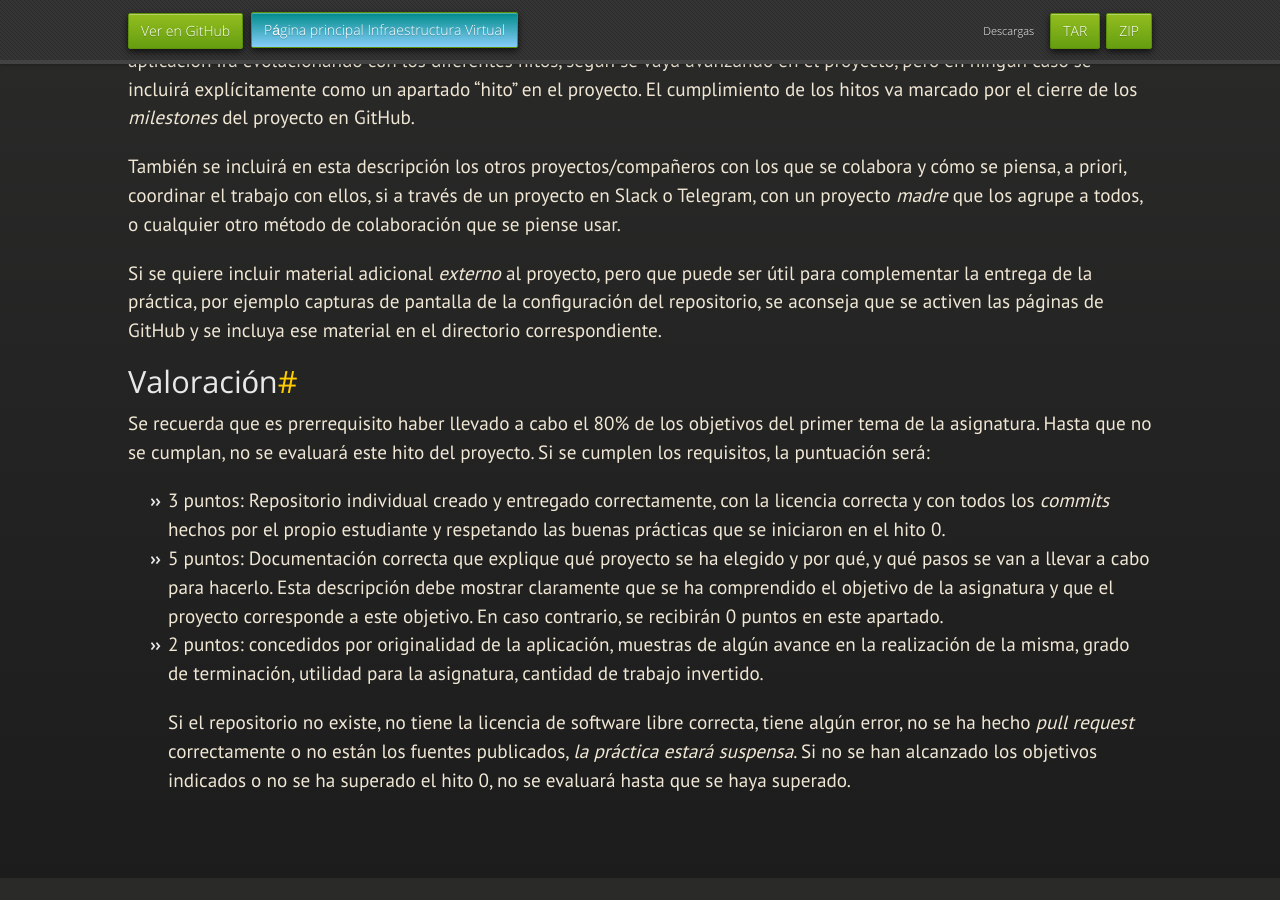
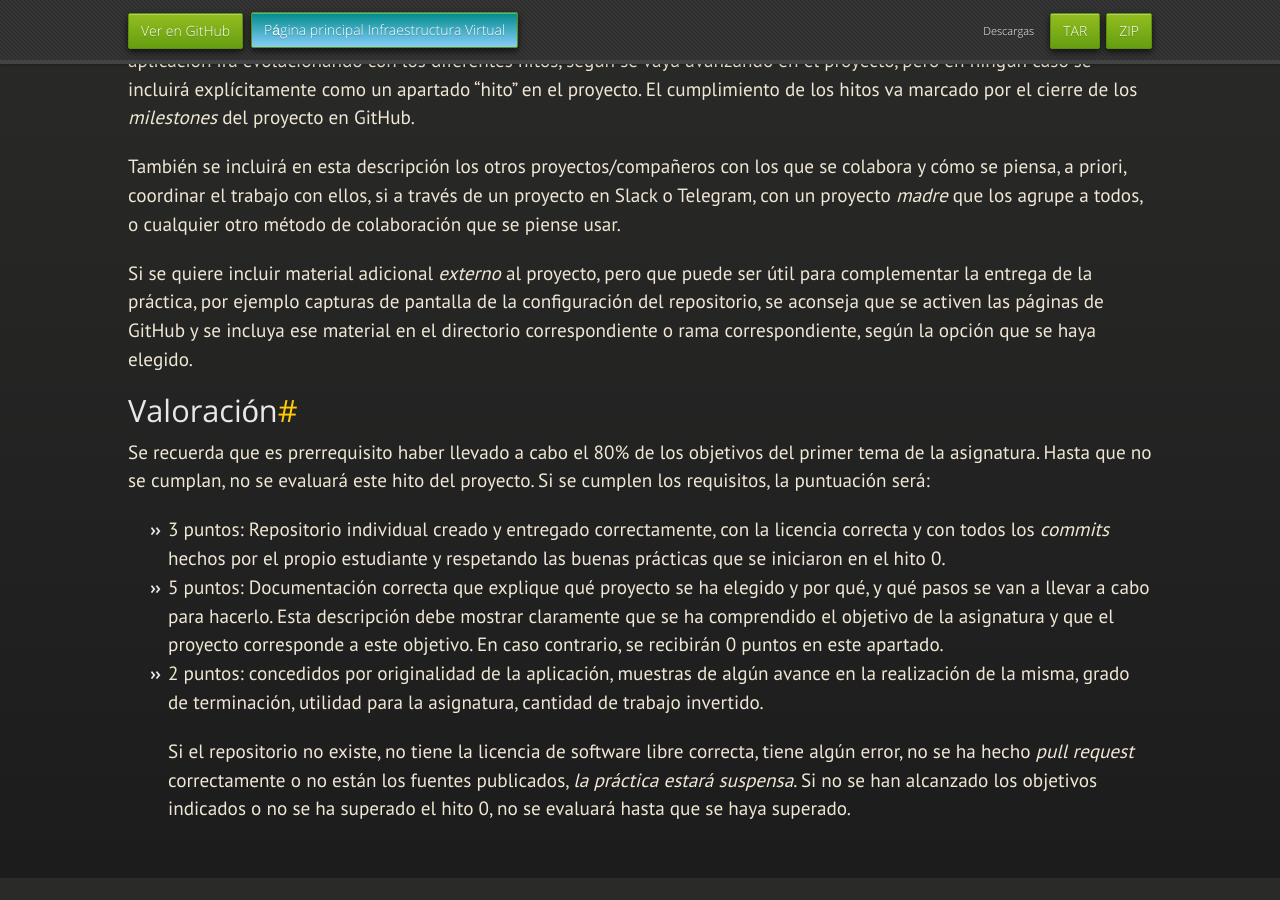
Before and after one commit to JJ/IV, a Jekyll site: the page built from documentos/proyecto/1.Infraestructura.md, in a window 1280 px wide and 900 px high, scrolled down 2722 px. Built offline with Jekyll 4.4.1, drawn with Linux system fonts in a browser that asks for light colours; nearby versions of some CDN libraries; some web fonts are replaced; our own code applies the rules of GitHub Pages for plain Markdown files.

Commit message:
Sync documentos/proyecto/1.Infraestructura.md de master a gh-pages

```diff
--- a/documentos/proyecto/1.Infraestructura.md
+++ b/documentos/proyecto/1.Infraestructura.md
@@ -170,7 +170,7 @@ material adicional *externo* al proyecto, pero que puede ser útil para
 complementar la entrega de la práctica, por ejemplo capturas de
 pantalla de la configuración del repositorio, se aconseja que se
 activen las páginas de GitHub y se incluya ese material en el
-directorio correspondiente.
+directorio correspondiente o rama correspondiente, según la opción que se haya elegido.
 
 Valoración
 --------------
```
